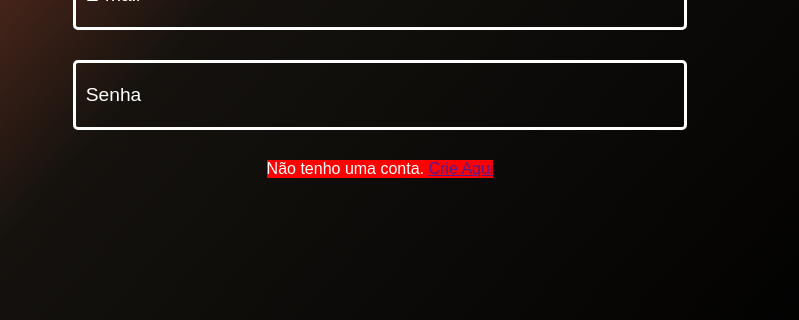
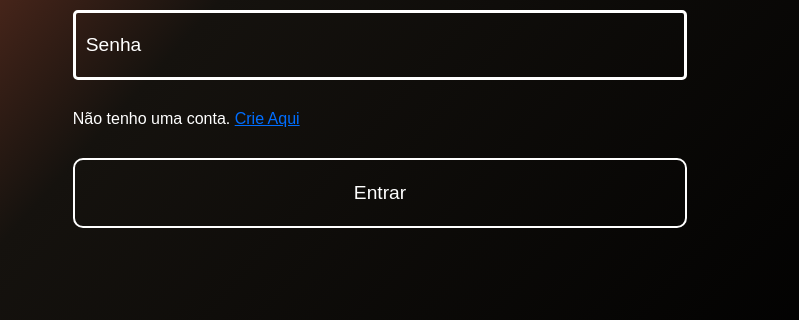
Before and after one commit to 1S-Cog-Solutions/Monitoramento-de-Umidade-do-Substrato-e-do-Ar, a plain HTML site: page Entregável - Grupo/login.html in a window 1280 px wide. Shown: the part 331-651 px from the top of the page, 481-1280 px from the left. Drawn offline with Linux system fonts and the light colour scheme.

Commit message:
Estrutura da Página de Login Concluída

```diff
--- a/Entregável - Grupo/css/style.css
+++ b/Entregável - Grupo/css/style.css
@@ -24,6 +24,7 @@ body {
     flex-direction: column;
     gap: 30px;
 
+
     height: 100%;
     width: 60%;
 }
@@ -45,6 +46,29 @@ input::placeholder {
 }
 
 .account-text {
+    width: 80%;
     color: white;
-    background-color: red;
 }
+
+.account-text a {
+    color: #006EFF;
+    font-weight: 400;
+}
+
+#btn-submit {
+    font-size: 1.2em;
+    width: 80%;
+    height: 70px;
+    background: none;
+    border: 2px solid white;
+    border-radius: 10px;
+    color: white;
+    transition: 0.3s;
+}
+
+#btn-submit:hover {
+    background-color: white;
+    color: black;
+    transition: 0.3s;
+    cursor: pointer;
+}
--- a/Entregável - Grupo/login.html
+++ b/Entregável - Grupo/login.html
@@ -12,6 +12,7 @@
         <input type="email" placeholder="E-mail">
         <input type="password" placeholder="Senha">
         <p class="account-text">Não tenho uma conta. <a href="">Crie Aqui</a></p>
+        <button id="btn-submit">Entrar</button>
     </div>
 </body>
 </html>
```
